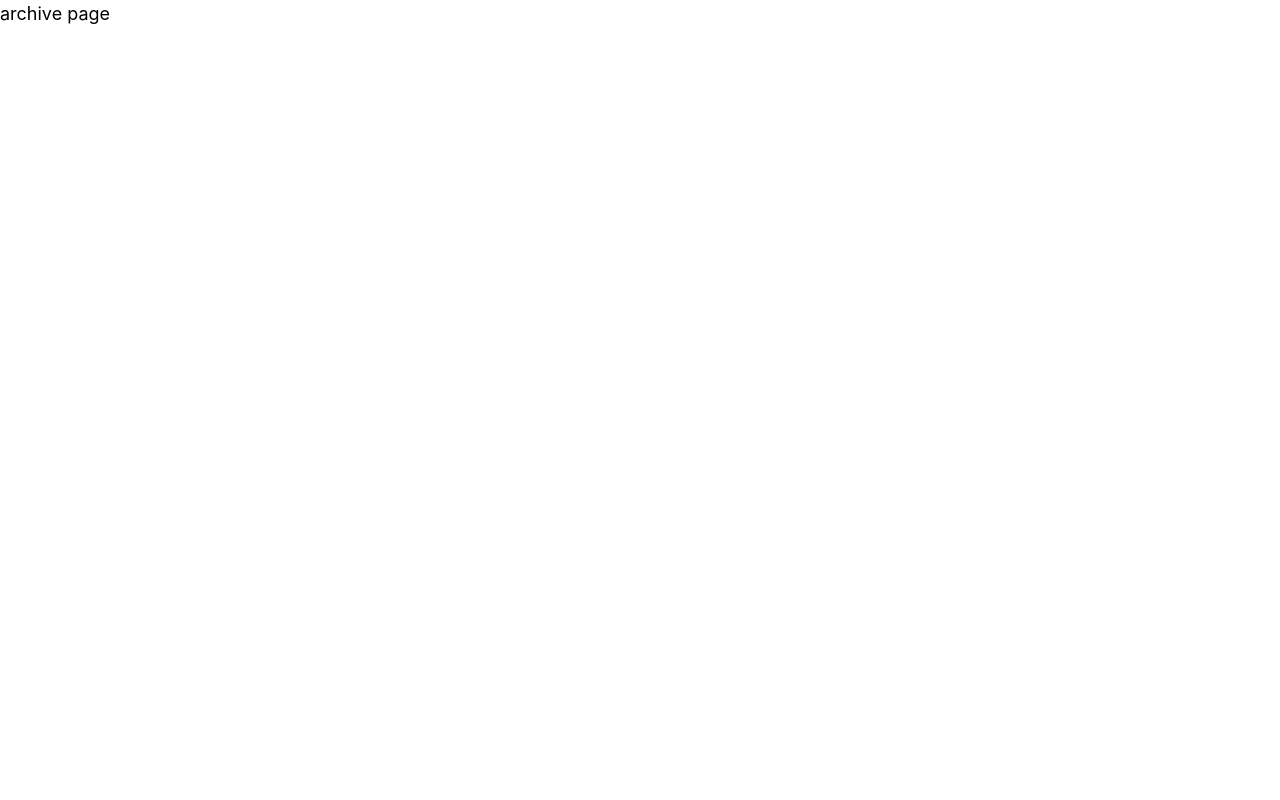
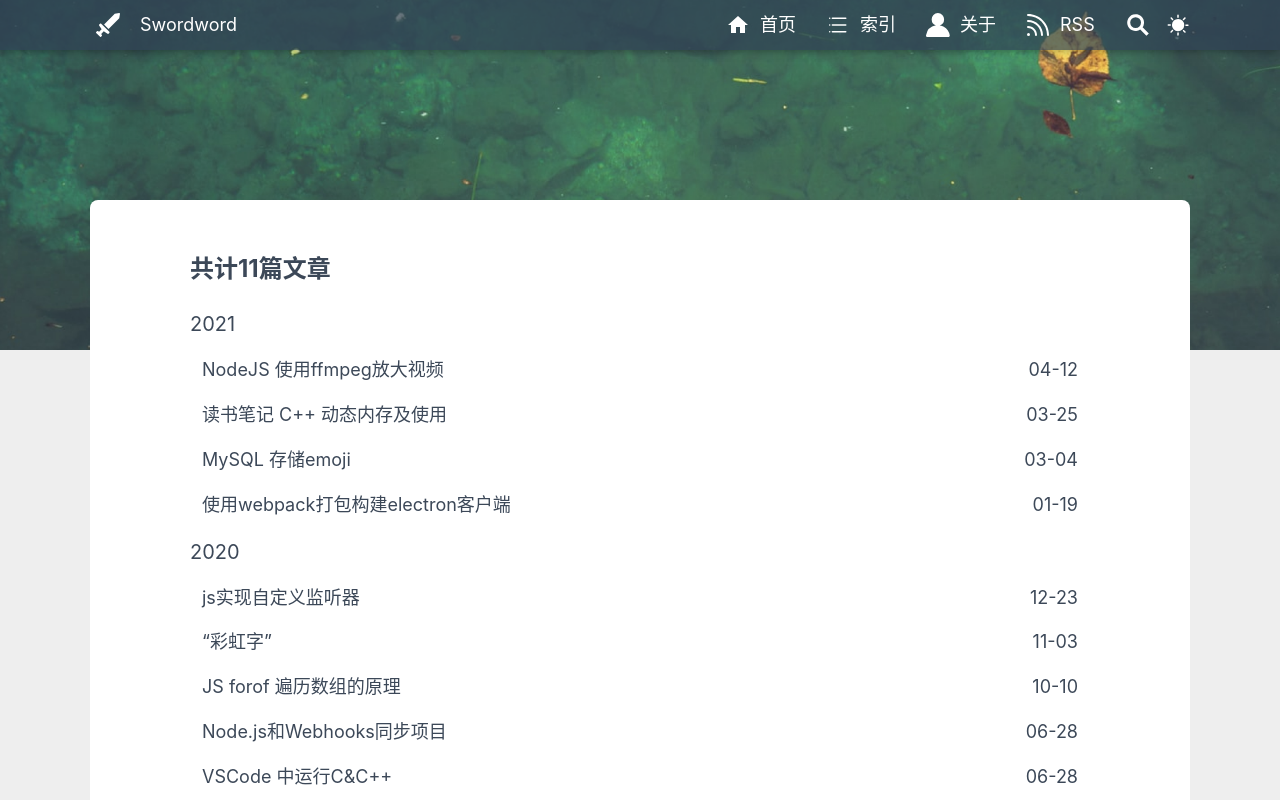
Before and after one commit to Swordword/swordword.github.io, a Next.js app: page /archive in a window 1280 px wide. Built offline with nearby package versions, Linux system fonts and the light colour scheme.

Commit message:
feat 归档

```diff
--- a/components/Date.tsx
+++ b/components/Date.tsx
@@ -1,11 +1,11 @@
 import { format, parseISO } from "date-fns";
 import deLocale from "date-fns/locale/zh-CN";
-export default function Date({ dateString }: { dateString: string }) {
+export default function LocalDate({ dateString, option }: { dateString: string, option?: string }) {
   if (!dateString) return <span> time is not found </span>;
   const date = parseISO(dateString);
   return (
     <time dateTime={dateString}>
-      {format(date, "LLLL dd", { locale: deLocale })}
+      {format(date, option ? option : date.getFullYear() < new Date().getFullYear() ? "yy-LL-dd" : "LL-dd", { locale: deLocale })}
     </time>
   );
 }
--- a/config/theme.ts
+++ b/config/theme.ts
@@ -2,7 +2,7 @@ import { createContext } from 'react'
 
 const themes = {
   light: {
-    foreground: '#000000',
+    foreground: '#3c4858',
     background: '#eee',
   },
   dark: {
--- a/layout/index.tsx
+++ b/layout/index.tsx
@@ -18,6 +18,7 @@ export const siteTitle = "Swordword's blog";
 import { ThemeContext } from '../config/theme'
 
 
+
 export default function Layout({
   children,
   home
@@ -27,13 +28,17 @@ export default function Layout({
 }) {
   const { theme } = useContext(ThemeContext)
 
+  const LayoutStyle = css`
+  width: 100vw;
+  height: 100vh;
+  overflow-y: scroll;
+  background: ${theme.background};
+  color: ${theme.foreground};
+  padding-bottom: 50px
+`
+
   return (
-    <div style={{
-      background: theme.background,
-      color: theme.foreground,
-      paddingBottom: '50px'
-    }}>
-      <div >
+    <div css={LayoutStyle}>
       <Head>
         <link rel="icon" href="/favicon.ico" />
         <meta name="description"
@@ -46,7 +51,6 @@ export default function Layout({
           )}.png?theme=light&md=0&fontSize=75px&images=https%3A%2F%2Fassets.vercel.com%2Fimage%2Fupload%2Ffront%2Fassets%2Fdesign%2Fnextjs-black-logo.svg`}
         />
         <meta name="og:title" content={siteTitle} />
-          <meta name="twitter:card" content="summary_large_image" />
       </Head>
 
       <Header />
@@ -62,7 +66,6 @@ export default function Layout({
         border-radius: 8px;`}>
         {children}
       </main>
-      </div>
 
     </div>
 
--- a/lib/posts.ts
+++ b/lib/posts.ts
@@ -52,7 +52,7 @@ const dateStripped = (obj: { [s: string]: any }): { data?: any } => {
  * @description 过滤写完的blog
  * @returns
  */
-const getFinishedFiles = ()=>{
+const getFinishedFiles = () => {
   const fileNames = fs.readdirSync(postsDirectory)
   const unfinishedTag = '[未完待续...]'
   return fileNames.filter((fileName) => {
@@ -64,11 +64,10 @@ const getFinishedFiles = ()=>{
 
 // index page blog 列表
 export function getSortedPostsData(pageSize = 10) {
-
   const finishFileNames = getFinishedFiles()
 
   const allPostsData = finishFileNames.map((fileName) => {
-    const id = encodeURI(fileName.replace(/\.md$/, ''))
+    const id = encodeURI(fileName.replace(/\.mdx?$/, ''))
     const fullPath = path.join(postsDirectory, fileName)
     const fileContents = fs.readFileSync(fullPath, 'utf8')
     const matterResult = matter(fileContents)
@@ -95,11 +94,6 @@ export function getSortedPostsData(pageSize = 10) {
       params: {
         id: 'ssg-ssr'
       }
-    },
-    {
-      params: {
-        id: 'pre-rendering'
-      }
     }
   ]
 */
@@ -109,8 +103,7 @@ export function getAllPostIds() {
   return finishFileNames.map((fileName) => {
     return {
       params: {
-        id: decodeURI(fileName.replace(/\.md$/, '')),
-        // id: fileName.replace(/\.md$/, ''),
+        id: decodeURI(fileName.replace(/\.mdx?$/, '')),
       },
     }
   })
@@ -138,3 +131,77 @@ export async function getPostData(id: string) {
     ...(dateStripped(matterResult).data as IPostData),
   }
 }
+
+// 归档
+
+export type IAchive = {
+  year: number
+  blogList: {
+    title: string
+    id: string
+    date: string
+  }[]
+}
+
+// 归档数据结构 TODO: 待优化
+const unifyAchive = (
+  result: IAchive[],
+  date: string,
+  year: number,
+  id: string,
+  title: string
+) => {
+  const sameYear = result.find((r) => r.year == year)
+  if (!sameYear) {
+    const newYear = {
+      year,
+      blogList: [
+        {
+          id,
+          title,
+          date,
+        },
+      ],
+    }
+    result.push(newYear)
+    return
+  }
+  sameYear.blogList.push({
+    id,
+    title,
+    date,
+  })
+}
+
+export const getActiveData = () => {
+  const finishFileNames = getFinishedFiles()
+  let achiveList: IAchive[] = []
+  finishFileNames.map((fileName) => {
+    const filePath = path.join(postsDirectory, fileName)
+    const fileContents = fs.readFileSync(filePath, 'utf8')
+    const matterResult = matter(fileContents)
+    const title = matterResult.data.title
+    const id = encodeURI(fileName.replace(/\.mdx?$/, ''))
+    const date = matterResult.data.date
+    const year = date.getFullYear()
+    const month = date.getMonth() + 1
+    unifyAchive(achiveList, date, year, id, title)
+  })
+  // 日期排序
+  achiveList.forEach((r) => {
+    r.blogList.sort((a, b) => {
+      if (a.date < b.date) {
+        return 1
+      } else {
+        return -1
+      }
+    })
+  })
+  achiveList.sort((a, b) => b.year - a.year)
+  let res = {
+    length: finishFileNames.length,
+    achiveList,
+  }
+  // 嵌套对象使用 getStaticProps 需要序列化
+  return JSON.stringify(res)
+}
--- a/pages/archive/index.tsx
+++ b/pages/archive/index.tsx
@@ -1,11 +1,75 @@
+// Package
 import React from 'react'
+import { css } from '@emotion/react'
+import { InferGetStaticPropsType } from 'next'
+import Link from 'next/link'
+// Local
+import Layout from "layout";
+import Date from "components/Date";
+import { getActiveData, IAchive } from 'lib/posts'
 
-const Index = () => {
+const HeaderStyle = css`
+  font-size: 24px;
+  font-weight: bold;
+  margin-bottom: 20px;
+`
+const yearStyle = css`
+  font-size: 20px;
+  margin: 8px 0;
+`
+const blogStyle = css`
+    display:flex;
+    flex-direction:row;
+    justify-content: space-between;
+    align-items: center;
+    padding: 8px 12px;
+    cursor: pointer;
+    &:hover{
+      color: #30a9de;
+      background-color:#f8f9fa;
+    }
+`
+
+const Index = ({ achiveList, length }: InferGetStaticPropsType<typeof getStaticProps>) => {
   return (
-    <div>
-      archive page
-    </div>
+    <Layout>
+      <div css={HeaderStyle}>
+        共计{length}篇文章
+      </div>
+      {achiveList.map(achive => (
+        <div key={achive.year}>
+          <div css={yearStyle}>
+            {achive.year}
+          </div>
+          {achive.blogList.map((blog => (
+            <Link href={`/posts/${blog.id}`} key={blog.id}>
+              <div css={blogStyle}>
+                <div>{blog.title}</div>
+                <div> <Date dateString={blog.date} option="LL-dd" />
+                </div>
+              </div>
+            </Link>
+          )
+          ))}
+        </div>
+      ))}
+    </Layout>
   )
 }
 
+export const getStaticProps = async () => {
+  return loadAchiveData()
+}
+
+const loadAchiveData = () => {
+  const { length, achiveList }: { length: number, achiveList: IAchive[] } = JSON.parse(getActiveData())
+
+  return {
+    props: {
+      achiveList,
+      length
+    }
+  }
+}
+
 export default Index
```
Also changed, not shown: components/Label.tsx (+5 -2 lines), pages/index.tsx (+5 -8 lines), pages/posts/[id].tsx (+7 -8 lines), posts/React NextJS 搭建博客模版.md (+2 -0 lines). Lines whose indentation alone changed are shown as unchanged.
